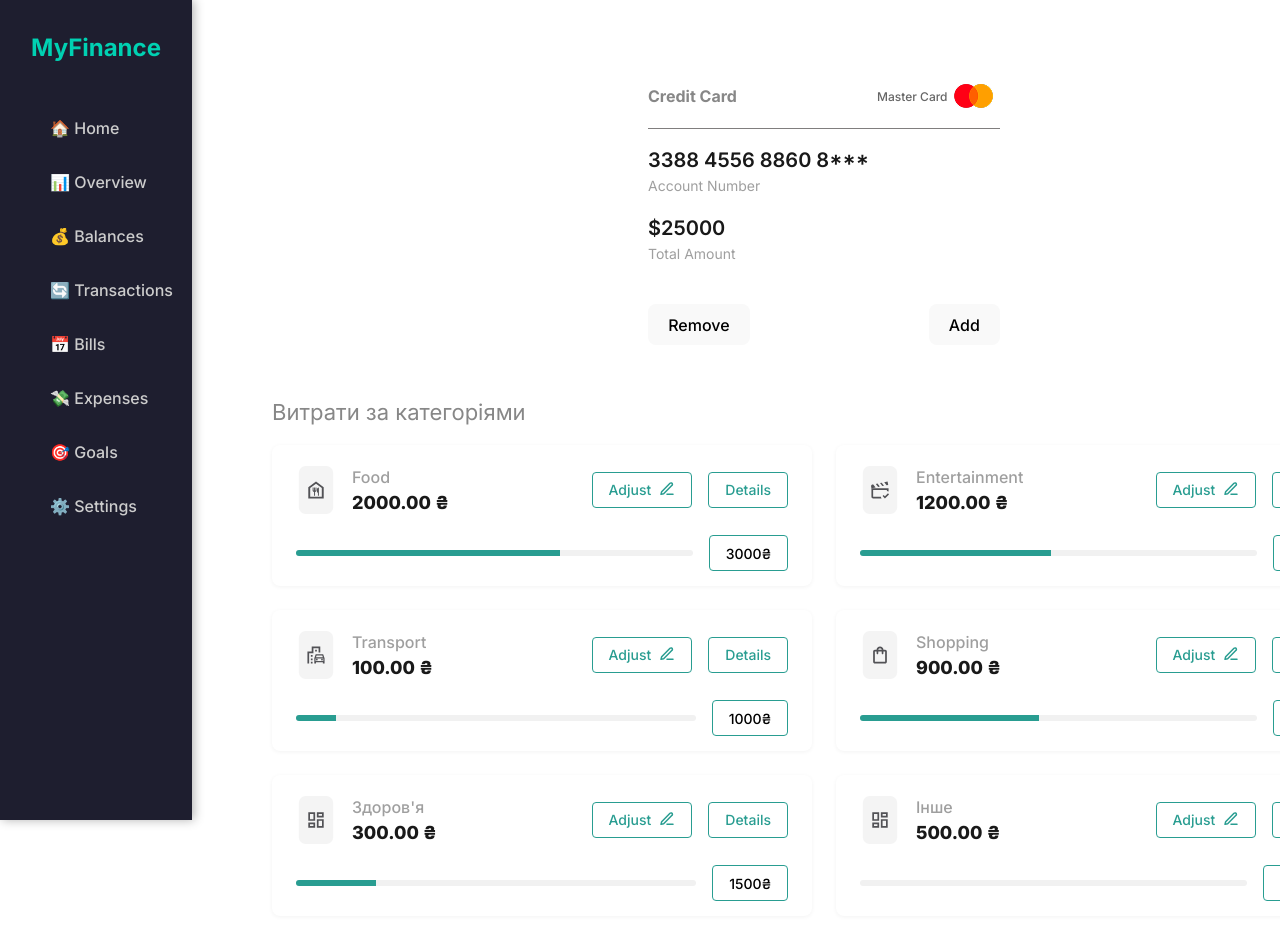
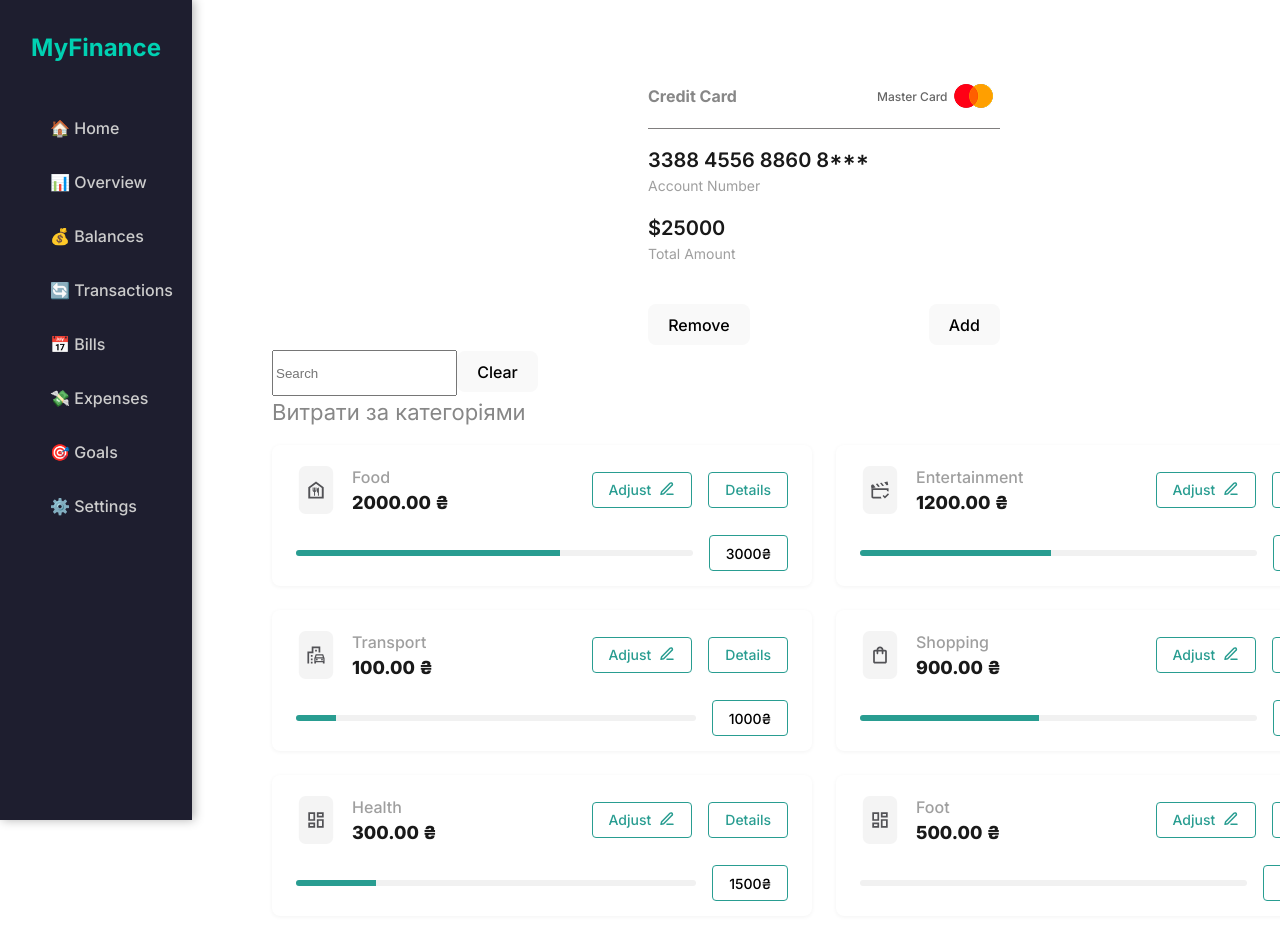
Before and after one commit to Gemchyk/FinTrack, a React (Vite) app: page /Expenses in a window 1280 px wide. Shown: the top 940 px of the page. Built offline with nearby package versions, Linux system fonts and the light colour scheme.

Commit message:
Search in Categories added

```diff
--- a/src/components/Categories/categoriesSlice.js
+++ b/src/components/Categories/categoriesSlice.js
@@ -4,59 +4,65 @@ import { removeExpenseFromTable, editExpenseInTable } from "../WeeklyComparison/
 const initialState = [
   {
     id: "groceries",
-    name: "Продукти",
+    name: "Food",
     iconName: "Food",
     goalAmount: 3000,
     expenses: [
       { id: "1", title: "АТБ", amount: 1200, date: "2025-06-01" },
       { id: "2", title: "РОСТ", amount: 800, date: "2025-06-03" },
     ],
+    isShownOnPage: true,
   },
   {
     id: "fun",
-    name: "Розваги",
+    name: "Fun",
     iconName: "Entertainment",
     goalAmount: 2500,
     expenses: [
       { id: "3", title: "Кіно", amount: 600, date: "2025-06-02" },
       { id: "4", title: "Спорт", amount: 600, date: "2025-06-02" },
     ],
+    isShownOnPage: true,
   },
   {
     id: "transport",
-    name: "Транспорт",
+    name: "Transport",
     iconName: "Transport",
     goalAmount: 1000,
     expenses: [
       { id: "5", title: "Метро", amount: 100, date: "2025-06-04" },
     ],
+    isShownOnPage: true,
   },
   {
     id: "shopping",
-    name: "Шопінг",
+    name: "Shopping",
     iconName: "Shopping",
     goalAmount: 2000,
     expenses: [
       { id: "6", title: "H&M", amount: 900, date: "2025-06-05" },
     ],
+    isShownOnPage: true,
   },
   {
     id: "health",
-    name: "Здоров'я",
+    name: "Health",
     iconName: "Health",
     goalAmount: 1500,
     expenses: [
       { id: "7", title: "Аптека", amount: 300, date: "2025-06-06" },
     ],
+    isShownOnPage: true,
   },
   {
     id: "other",
-    name: "Інше",
+    name: "Foot",
     iconName: "Other",
     goalAmount: null,
     expenses: [
       { id: "8", title: "Подарунок", amount: 500, date: "2025-06-07" },
     ],
+    isShownOnPage: true,
   },
 ];
 
@@ -91,6 +97,16 @@ const categoriesSlice = createSlice({
   name: 'categories',
   initialState,
   reducers: {
+    searchCategories: (state, action) => {
+      state.map(item => {
+        if(item.name.includes(action.payload)){
+          item.isShownOnPage = true;
+        }else{
+          item.isShownOnPage = false;
+        }
+      })
+      console.log(action.payload);
+    },
     addExpense: (state, action) => {
       const { categoryId, title, amount, date } = action.payload;
       const category = state.find(cat => cat.id === categoryId);
@@ -127,5 +143,5 @@ const categoriesSlice = createSlice({
   },
 });
 
-export const { addExpense, removeExpense, editExpense, setGoal } = categoriesSlice.actions;
+export const { searchCategories, addExpense, removeExpense, editExpense, setGoal } = categoriesSlice.actions;
 export default categoriesSlice.reducer;
--- a/src/components/ExpensesGoals/CategoryCard.jsx
+++ b/src/components/ExpensesGoals/CategoryCard.jsx
@@ -22,8 +22,11 @@ export default function CategoryCard({
     setShowGoalModal(true);
   };
 
-  return (
-    <div className={`${styles.card} ${isDetailsOpen ? styles.expanded : ""}`}>
+  if(!category.isShownOnPage){
+    return;
+  }else{
+      return (
+        <div className={`${styles.card} ${isDetailsOpen ? styles.expanded : ""}`}>
       <div className={styles.topRow}>
         <span className={styles.icon}>{icon}</span>
 
@@ -70,7 +73,6 @@ export default function CategoryCard({
           )}
         </div>
       </div>
-
       {showGoalModal && (
         <GoalModal
           categoryId={category.id}
@@ -102,5 +104,7 @@ export default function CategoryCard({
         </div>
       )}
     </div>
-  );
+    );
+    }
+
 }
--- a/src/components/ExpensesGoals/ExpensesGoalsByCategory.jsx
+++ b/src/components/ExpensesGoals/ExpensesGoalsByCategory.jsx
@@ -45,11 +45,9 @@ export default function ExpensesGoalsByCategory() {
 
   const handleDelete = (categoryId, exp) => {
     dispatch(removeExpenseWithStats({categoryId, expenseId: exp.id, date: exp.date, amount: exp.amount}))
-    // dispatch(removeExpense({ categoryId, expenseId }));
   };
 
   const handleEdit = (categoryId, expense) => {
-    console.log(expense);
     setEditingExpense({ categoryId, ...expense });
     setShowModalForCategory(categoryId);
   };
--- a/src/components/Goals/PiePart.jsx
+++ b/src/components/Goals/PiePart.jsx
@@ -32,15 +32,14 @@ const renderCustomizedLabel = ({ cx, cy, midAngle, innerRadius, outerRadius, per
 
 const GoalsChart = () => {
   const store = useSelector((state) => state.categories);
-
   data.map((i) => {
     const storeIndex = store[store.findIndex((j) => j.id == i.name)];
     console.log(storeIndex);
     const indexExpenses = storeIndex.expenses;
     console.log(indexExpenses);
-      i.value += indexExpenses.reduce((sum, el) => sum += el.amount, 0);
+      i.value = indexExpenses.reduce((sum, el) => sum += el.amount, 0);
     });
-  console.log(data);
+
   return (
     <div style={{ display: 'flex', alignItems: 'center' }}>
       <div style={{ marginRight: '20px' }}>
@@ -70,7 +69,7 @@ const GoalsChart = () => {
           outerRadius={80}
           fill="#8884d8"
           dataKey="value"
-          animationDuration={700}
+          animationDuration={0}
         >
           {data.map((entry, index) => (
             <Cell key={`cell-${index}`} fill={entry.color} />
--- /dev/null
+++ b/src/components/SearchForm/SearchForm.jsx
@@ -0,0 +1,41 @@
+import React from 'react';
+import { useState } from 'react';
+import './SearchForm.scss'
+import { useDispatch } from 'react-redux';
+import { searchCategories } from '../Categories/categoriesSlice';
+
+const SearchForm = () => {
+
+    const dispatch = useDispatch();
+
+    const [inputValue, setInputValue] = useState("");
+
+    const handleClear = () => {
+        setInputValue("");
+        dispatch(searchCategories(""))
+    }
+
+    const handleChange = (e) => {
+        const newValue = e.target.value;
+        setInputValue(e.target.value);
+        dispatch(searchCategories(newValue));
+    }
+
+    return (
+        <>
+        <div className='searchInput'>
+            <input
+                name="search"
+                type="text"
+                value={inputValue}
+                onChange={e => handleChange(e)}
+                placeholder="Search"
+                />
+            <button onClick={handleClear}>Clear</button>
+        </div>
+
+        </>
+    );
+};
+
+export default SearchForm;
--- /dev/null
+++ b/src/components/SearchForm/SearchForm.scss
@@ -0,0 +1,11 @@
+
+
+.searchInput{
+    position: absolute;
+    top: 350px;
+
+    input{
+        height: 40px;
+        color-scheme: light;
+    }
+}
--- a/src/components/Transactions/Transactions.scss
+++ b/src/components/Transactions/Transactions.scss
@@ -4,6 +4,7 @@
     background-color: #fff;
     border-radius: 8px;
     margin-top: 0;
+    overflow: scroll;
 }
 
 .navigation {
--- a/src/pages/Expenses.jsx
+++ b/src/pages/Expenses.jsx
@@ -1,14 +1,17 @@
 import ExpensesGoalsByCategory from '../components/ExpensesGoals/ExpensesGoalsByCategory';
+import SearchForm from '../components/SearchForm/SearchForm';
 import Balances from './Balances';
+
+import '../components/SearchForm/SearchForm.scss'
 
 
 
 function Expenses () {
     return (
         <>
+            <SearchForm />
             <Balances />
             <ExpensesGoalsByCategory />
-
         </>
     )
 }
```
